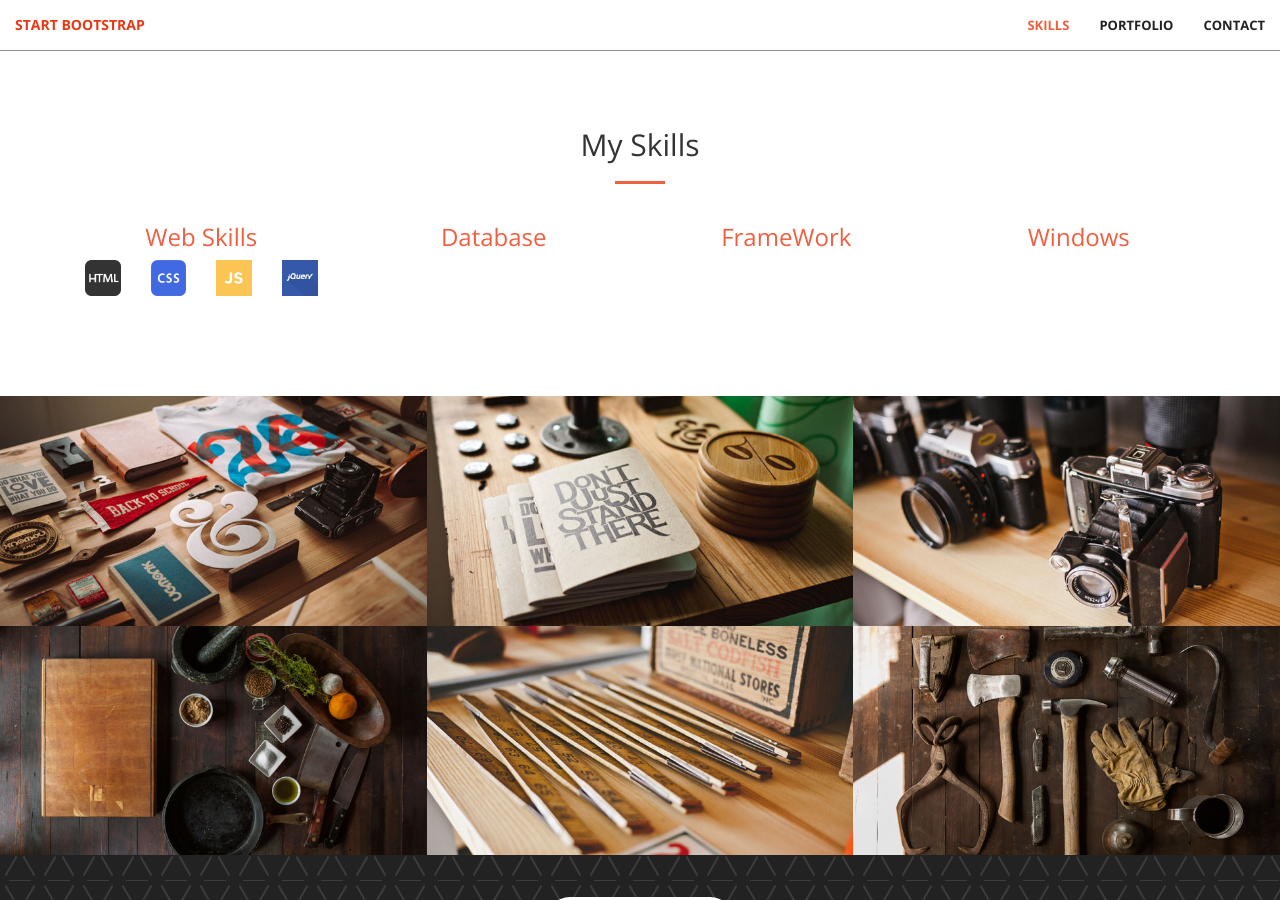
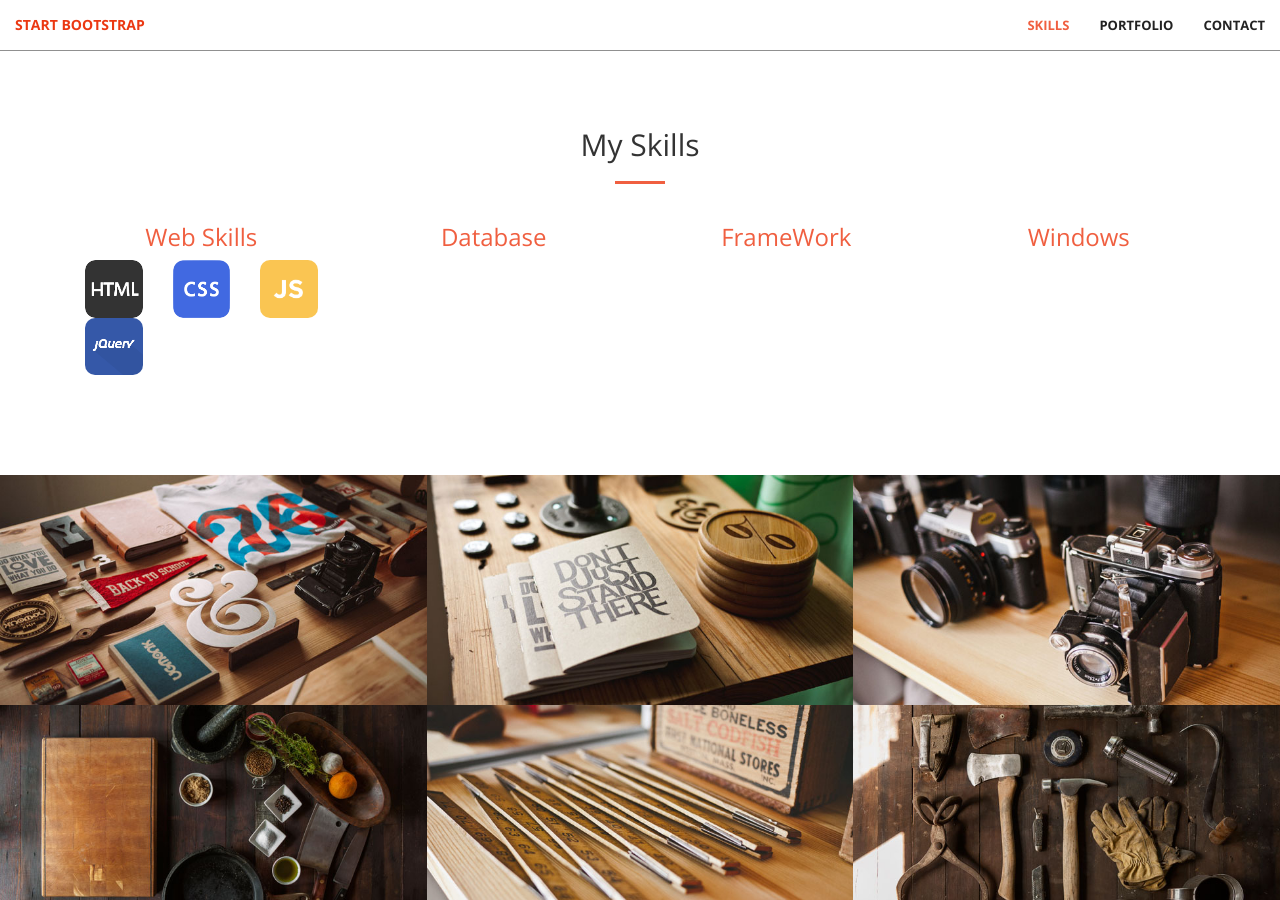
Before and after one commit to OhGyeongtaek/ohgyeongtaek.github.io, a Jekyll site: the page built from index.html, in a window 1280 px wide and 900 px high, scrolled down 872 px. Built offline with Jekyll 4.4.1, drawn with Linux system fonts in a browser that asks for light colours.

Commit message:
update skills icon size

```diff
--- a/_includes/skills.html
+++ b/_includes/skills.html
@@ -13,10 +13,10 @@
                 <div class="service-box">
                     <h3>Web Skills</h3>
                     <p>
-                        <i class="col-lg-3 col-md-3"><img src="img/skills/html.png" title="html" alt="html"></i>
-                        <i class="col-lg-3 col-md-3"><img src="img/skills/css.png" title="html" alt="html"></i>
-                        <i class="col-lg-3 col-md-3"><img src="img/skills/js.png" title="html" alt="html"></i>
-                        <i class="col-lg-3 col-md-3"><img src="img/skills/jquery.png" title="html" alt="html"></i>
+                        <i class="col-lg-4 col-md-4"><img src="img/skills/html.png" title="html" alt="html"></i>
+                        <i class="col-lg-4 col-md-4"><img src="img/skills/css.png" title="html" alt="html"></i>
+                        <i class="col-lg-4 col-md-4"><img src="img/skills/js.png" title="html" alt="html"></i>
+                        <i class="col-lg-4 col-md-4"><img src="img/skills/jquery.png" title="html" alt="html"></i>
                     </p>
                 </div>
             </div>
--- a/css/main_page.css
+++ b/css/main_page.css
@@ -10,4 +10,5 @@ aside{ padding:0; }
 .service-box p i img{
     width:100%;
     height:100%;
+    border-radius:10px;
 }
```
